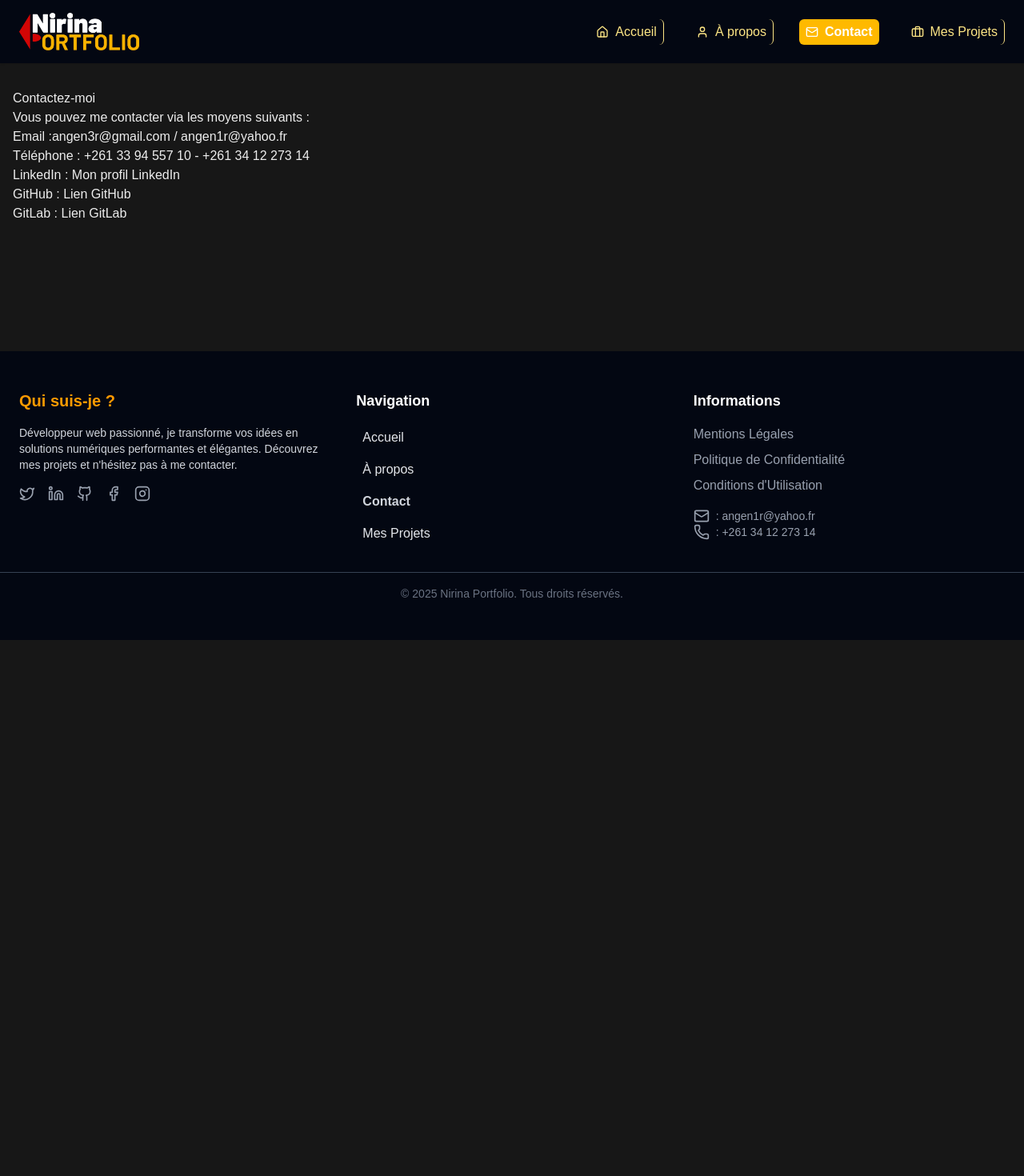
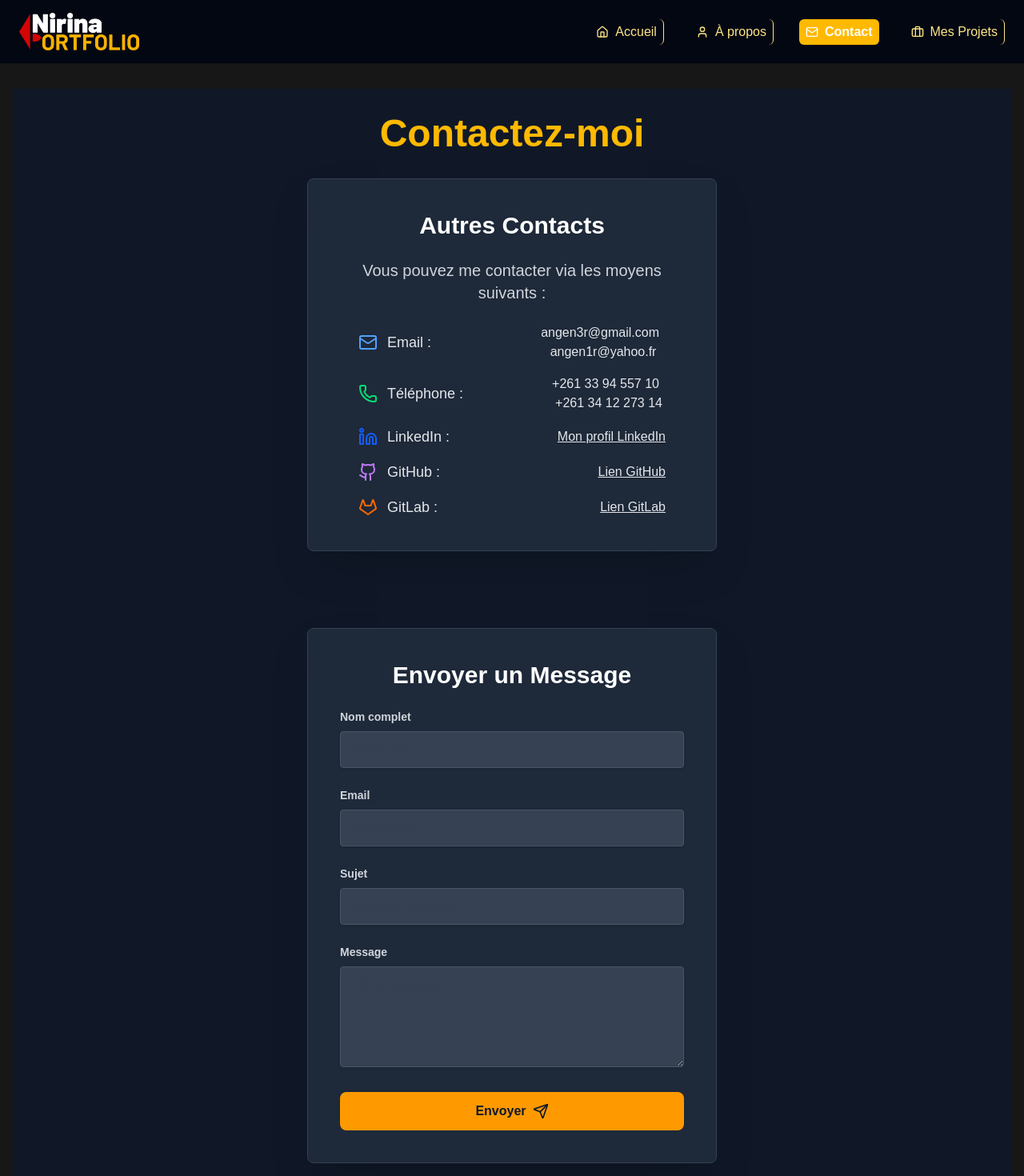
Before and after one commit to NirinaAngel1/my_portfolio, a Next.js app: page /contact in a window 1280 px wide. Shown: the top 1470 px of the page at 80% size. Before the commit the page ends 800 px from the top, so only its background shows below. Built offline with nearby package versions, Linux system fonts and the light colour scheme.

Commit message:
contactPage updated

```diff
--- a/components/Header.tsx
+++ b/components/Header.tsx
@@ -5,6 +5,7 @@ import Image from "next/image";
 import { usePathname } from "next/navigation";
 import {Menu, X, Home, User, Briefcase, Mail} from "lucide-react";
 import { useState } from "react";
+import { motion, Variants } from "framer-motion";
 
 export default function Header(){
     const [isOpen, setIsOpen] = useState(false);
@@ -24,6 +25,31 @@ export default function Header(){
             ? "text-white font-semibold bg-amber-400 rounded p-3"
             : "hover:text-amber-400 text-amber-200 border-r-1 "
         }`;
+
+        const mobileNavVariants : Variants = {
+            closed : {
+                opacity:0,
+                height:0,
+                paddingTop:0,
+                paddingBottom:0,
+                transition:{
+                    duration:0.6,
+                    ease:"linear",
+                    when:"afterChildren"
+                },
+            },
+            open:{
+                opacity:1,
+                height:"auto",
+                paddingTop:12,
+                paddingBottom:12,
+                transition:{
+                    duration:0.6,
+                    ease:"linear",
+                    when:"beforeChildren"
+                },
+            }
+        }
 
     return(
         <header className="bg-gray-950 text-white shadow">
@@ -58,7 +84,13 @@ export default function Header(){
                 </button>
             </div>
             {/* menu mobile */}
-            <nav className="md:hidden flex flex-col gap-4 px-6 py-4 bg-gray-800 transition-max-height duration-300 ease-in-out overflow-hidden" style={{maxHeight: isOpen?"200px":"0"}}>
+            {/* <nav className="md:hidden flex flex-col gap-4 px-6 py-4 bg-gray-800 transition-max-height duration-300 ease-in-out overflow-hidden" style={{maxHeight: isOpen?"200px":"0"}}> */}
+            <motion.nav
+            className="md:hidden flex flex-col gap-4  bg-gray-800 overflow-hidden px-6"
+            initial="closed"
+            animate={isOpen?"open":"closed"}
+            variants={mobileNavVariants}
+            >
                 {links.map(({href, label, icon})=>(
                     <Link
                     key={href}
@@ -70,7 +102,7 @@ export default function Header(){
                         <span>{label}</span>
                     </Link>
                 ))}
-            </nav>
+            </motion.nav>
         </header>
     )
 }
--- a/src/app/contact/page.tsx
+++ b/src/app/contact/page.tsx
@@ -1,17 +1,220 @@
-export default function ContactPage(){
-    return (
-        <main className="">
-            <h1 className="">Contactez-moi</h1>
-            <div className="">
-                <p className="">Vous pouvez me contacter via les moyens suivants :</p>
-                <ul className="">
-                    <li className="">Email :angen3r@gmail.com / angen1r@yahoo.fr</li>
-                    <li className="">Téléphone : +261 33 94 557 10 - +261 34 12 273 14</li>
-                    <li className="">LinkedIn : <a href="www.linkedin.com/in/nirina-angelin-razafimandimb/" target="_blank" rel="noopener noreferrer">Mon profil LinkedIn</a></li>
-                    <li className="">GitHub : <a href="https://github.com/NirinaAngel1">Lien GitHub</a></li>
-                    <li className="">GitLab : <a href="https://gitlab.com/Nirina_Angel1">Lien GitLab</a></li>
-                </ul>
+// app/contact/page.tsx
+"use client";
+
+import React, { useState } from "react";
+import Link from "next/link";
+import { Phone, Mail, Linkedin, Github, Gitlab, Send } from "lucide-react"; // Ajout de l'icône Send
+import { motion, Variants } from "framer-motion";
+
+export default function ContactPage() {
+  // État pour gérer les valeurs du formulaire
+  const [formData, setFormData] = useState({
+    name: "",
+    email: "",
+    subject: "",
+    message: "",
+  });
+
+  // Gère les changements dans les champs du formulaire
+  const handleChange = (e: React.ChangeEvent<HTMLInputElement | HTMLTextAreaElement>) => {
+    const { name, value } = e.target;
+    setFormData((prev) => ({ ...prev, [name]: value }));
+  };
+
+  // Gère la soumission du formulaire (pour l'instant, juste un log)
+  const handleSubmit = (e: React.FormEvent<HTMLFormElement>) => {
+    e.preventDefault();
+    // Ici, vous intégreriez la logique d'envoi à une API ou un service tiers
+    console.log("Formulaire soumis:", formData);
+    alert("Formulaire soumis ! (La logique d'envoi n'est pas encore implémentée)");
+    // Optionnel: Réinitialiser le formulaire après soumission
+    setFormData({ name: "", email: "", subject: "", message: "" });
+  };
+
+  const containerVariants: Variants = {
+    hidden: { opacity: 0, y: 30 },
+    visible: {
+      opacity: 1,
+      y: 0,
+      transition: { duration: 0.5, ease: "easeOut", staggerChildren: 0.1 },
+    },
+  };
+
+  const itemVariants: Variants = {
+    hidden: { opacity: 0, y: 50 },
+    visible: { opacity: 1, y: 0, transition: { duration: 0.6, ease: "easeOut" } },
+  };
+
+  return (
+    <motion.main
+      variants={containerVariants}
+      initial="hidden"
+      animate="visible"
+      className="flex flex-col items-center justify-center min-h-screen bg-gray-900 text-white p-4 sm:p-8"
+    >
+      <motion.h1
+        variants={itemVariants}
+        className="text-4xl sm:text-5xl font-extrabold text-amber-400 mb-8 text-center"
+      >
+        Contactez-moi
+      </motion.h1>
+
+      {/* SECTION : Autres moyens de contact (vos informations initiales) */}
+      <motion.div
+        variants={itemVariants}
+        className="bg-gray-800 p-6 sm:p-10 rounded-lg shadow-2xl max-w-lg w-full text-center border border-gray-700 mb-12" // Ajout de mb-12 pour espacer le formulaire
+      >
+        <h2 className="text-3xl font-bold text-white mb-6 text-center">Autres Contacts</h2>
+        <p className="text-lg sm:text-xl mb-6 text-gray-300">
+          Vous pouvez me contacter via les moyens suivants :
+        </p>
+
+        <ul className="space-y-4 text-left mx-auto max-w-sm">
+          <motion.li variants={itemVariants} className="flex items-center justify-center sm:justify-start gap-3 text-lg text-gray-200">
+            <Mail size={24} className="text-blue-400 flex-shrink-0" />
+            <span className="flex-grow">Email :</span>
+            <div className="flex flex-col sm:items-center sm:space-x-2 text-right">
+              <Link href="mailto:angen3r@gmail.com" className="hover:text-amber-400 transition-colors text-sm sm:text-base">
+                angen3r@gmail.com
+              </Link>
+              <Link href="mailto:angen1r@yahoo.fr" className="hover:text-amber-400 transition-colors text-sm sm:text-base">
+                angen1r@yahoo.fr
+              </Link>
             </div>
-        </main>
-    )
+          </motion.li>
+
+          <motion.li variants={itemVariants} className="flex items-center justify-center sm:justify-start gap-3 text-lg text-gray-200">
+            <Phone size={24} className="text-green-400 flex-shrink-0" />
+            <span className="flex-grow">Téléphone :</span>
+            <div className="flex flex-col sm:items-center sm:space-x-2 text-right">
+              <Link href="tel:+261339455710" className="hover:text-amber-400 transition-colors text-sm sm:text-base">
+                +261 33 94 557 10
+              </Link>
+              <Link href="tel:+261341227314" className="hover:text-amber-400 transition-colors text-sm sm:text-base">
+                +261 34 12 273 14
+              </Link>
+            </div>
+          </motion.li>
+
+          <motion.li variants={itemVariants} className="flex items-center justify-center sm:justify-start gap-3 text-lg text-gray-200">
+            <Linkedin size={24} className="text-blue-600 flex-shrink-0" />
+            <span className="flex-grow">LinkedIn :</span>
+            <Link
+              href="https://www.linkedin.com/in/nirina-angelin-razafimandimb/"
+              target="_blank"
+              rel="noopener noreferrer"
+              className="hover:text-amber-400 transition-colors text-sm sm:text-base underline"
+            >
+              Mon profil LinkedIn
+            </Link>
+          </motion.li>
+
+          <motion.li variants={itemVariants} className="flex items-center justify-center sm:justify-start gap-3 text-lg text-gray-200">
+            <Github size={24} className="text-purple-400 flex-shrink-0" />
+            <span className="flex-grow">GitHub :</span>
+            <Link
+              href="https://github.com/NirinaAngel1"
+              target="_blank"
+              rel="noopener noreferrer"
+              className="hover:text-amber-400 transition-colors text-sm sm:text-base underline"
+            >
+              Lien GitHub
+            </Link>
+          </motion.li>
+
+          <motion.li variants={itemVariants} className="flex items-center justify-center sm:justify-start gap-3 text-lg text-gray-200">
+            <Gitlab size={24} className="text-orange-500 flex-shrink-0" />
+            <span className="flex-grow">GitLab :</span>
+            <Link
+              href="https://gitlab.com/Nirina_Angel1"
+              target="_blank"
+              rel="noopener noreferrer"
+              className="hover:text-amber-400 transition-colors text-sm sm:text-base underline"
+            >
+              Lien GitLab
+            </Link>
+          </motion.li>
+        </ul>
+      </motion.div>
+
+      {/* NOUVELLE SECTION : Formulaire de Contact (maintenant en dessous) */}
+      <motion.div
+        variants={itemVariants}
+        className="bg-gray-800 p-6 sm:p-10 rounded-lg shadow-2xl max-w-lg w-full border border-gray-700 mt-12" // Ajout de mt-12 pour l'espacement
+      >
+        <h2 className="text-3xl font-bold text-white mb-6 text-center">Envoyer un Message</h2>
+        <form onSubmit={handleSubmit} className="space-y-6">
+          <div>
+            <label htmlFor="name" className="block text-gray-300 text-sm font-bold mb-2">
+              Nom complet
+            </label>
+            <input
+              type="text"
+              id="name"
+              name="name"
+              value={formData.name}
+              onChange={handleChange}
+              required
+              className="shadow appearance-none border rounded w-full py-3 px-4 text-gray-700 leading-tight focus:outline-none focus:ring-2 focus:ring-amber-500 bg-gray-700 border-gray-600 focus:border-transparent"
+              placeholder="Votre nom"
+            />
+          </div>
+          <div>
+            <label htmlFor="email" className="block text-gray-300 text-sm font-bold mb-2">
+              Email
+            </label>
+            <input
+              type="email"
+              id="email"
+              name="email"
+              value={formData.email}
+              onChange={handleChange}
+              required
+              className="shadow appearance-none border rounded w-full py-3 px-4 text-gray-700 leading-tight focus:outline-none focus:ring-2 focus:ring-amber-500 bg-gray-700 border-gray-600 focus:border-transparent"
+              placeholder="Votre email"
+            />
+          </div>
+          <div>
+            <label htmlFor="subject" className="block text-gray-300 text-sm font-bold mb-2">
+              Sujet
+            </label>
+            <input
+              type="text"
+              id="subject"
+              name="subject"
+              value={formData.subject}
+              onChange={handleChange}
+              required
+              className="shadow appearance-none border rounded w-full py-3 px-4 text-gray-700 leading-tight focus:outline-none focus:ring-2 focus:ring-amber-500 bg-gray-700 border-gray-600 focus:border-transparent"
+              placeholder="Sujet du message"
+            />
+          </div>
+          <div>
+            <label htmlFor="message" className="block text-gray-300 text-sm font-bold mb-2">
+              Message
+            </label>
+            <textarea
+              id="message"
+              name="message"
+              value={formData.message}
+              onChange={handleChange}
+              required
+              rows={5}
+              className="shadow appearance-none border rounded w-full py-3 px-4 text-gray-700 leading-tight focus:outline-none focus:ring-2 focus:ring-amber-500 bg-gray-700 border-gray-600 focus:border-transparent resize-y"
+              placeholder="Votre message"
+            ></textarea>
+          </div>
+          <motion.button
+            whileHover={{ scale: 1.05 }}
+            whileTap={{ scale: 0.95 }}
+            type="submit"
+            className="w-full bg-amber-500 hover:bg-amber-600 text-gray-900 font-bold py-3 px-4 rounded-lg focus:outline-none focus:ring-2 focus:ring-amber-400 focus:ring-offset-2 focus:ring-offset-gray-800 flex items-center justify-center gap-2"
+          >
+            Envoyer
+            <Send size={20} />
+          </motion.button>
+        </form>
+      </motion.div>
+    </motion.main>
+  );
 }
```
